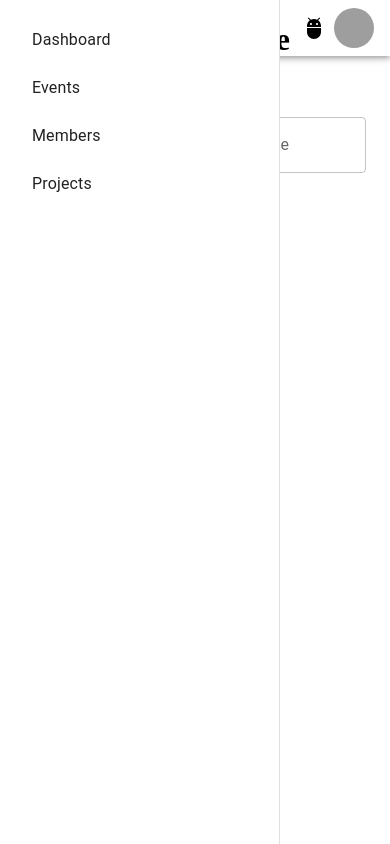
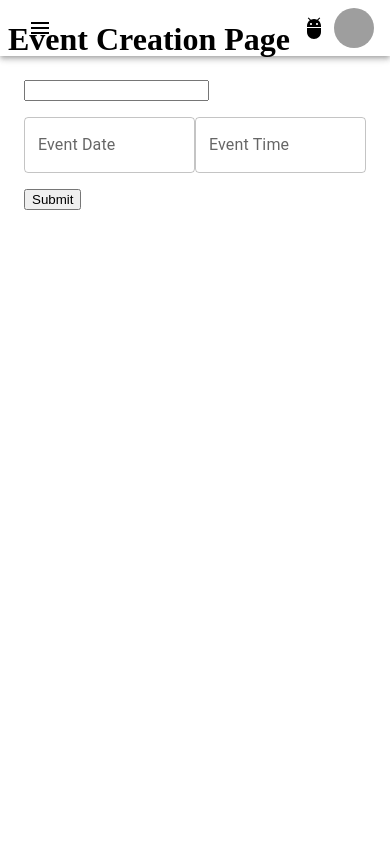
Before and after one commit to hack4impact-utk/internal-applications, a Next.js app in the folder apps/admin-portal/: page /events in a window 390 px wide. Built offline with nearby package versions, Linux system fonts and the light colour scheme; grey boxes are pictures that could not be loaded.

Commit message:
Prevent NavigationDrawer from showing on mobile.

```diff
--- a/apps/admin-portal/src/app/layout.tsx
+++ b/apps/admin-portal/src/app/layout.tsx
@@ -1,5 +1,3 @@
-'use client';
-
 import React from 'react';
 import NavigationDrawer from '@/components/NavigationDrawer';
 import HeaderBar from '@/components/Appbar';
--- a/apps/admin-portal/src/components/NavigationDrawer/index.tsx
+++ b/apps/admin-portal/src/components/NavigationDrawer/index.tsx
@@ -1,16 +1,22 @@
+'use client';
+
 import React from 'react';
 // MUI
 import Drawer from '@mui/material/Drawer';
 import { Box } from '@mui/system';
 import NavigationDrawerItem from './NavigationDrawerItem';
+import { useMediaQuery, useTheme } from '@mui/material';
 
 export default function NavigationDrawer() {
   const drawerWidth = 280;
+  const theme = useTheme();
+  const isNotMobile = useMediaQuery(theme.breakpoints.up('sm'));
 
   // Setting up Drawer
   return (
     <Drawer
-      variant="permanent"
+      variant={isNotMobile ? 'permanent' : 'temporary'}
+      open={isNotMobile}
       sx={{
         width: drawerWidth,
         flexShrink: 0,
@@ -20,7 +26,6 @@ export default function NavigationDrawer() {
           boxSizing: 'border-box',
         },
       }}
-      open={true}
     >
       <Box sx={{ width: drawerWidth }}>
         <Box
```
